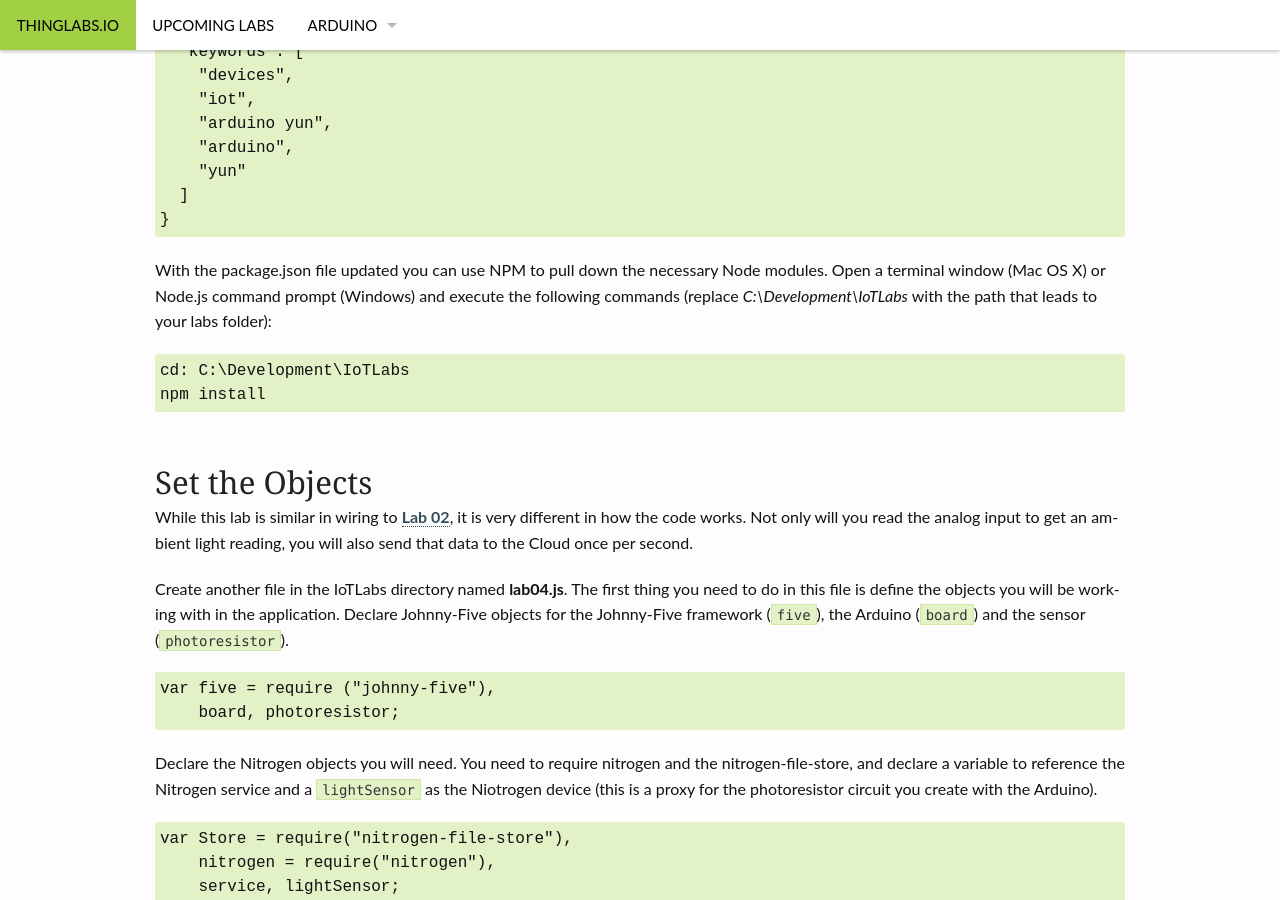
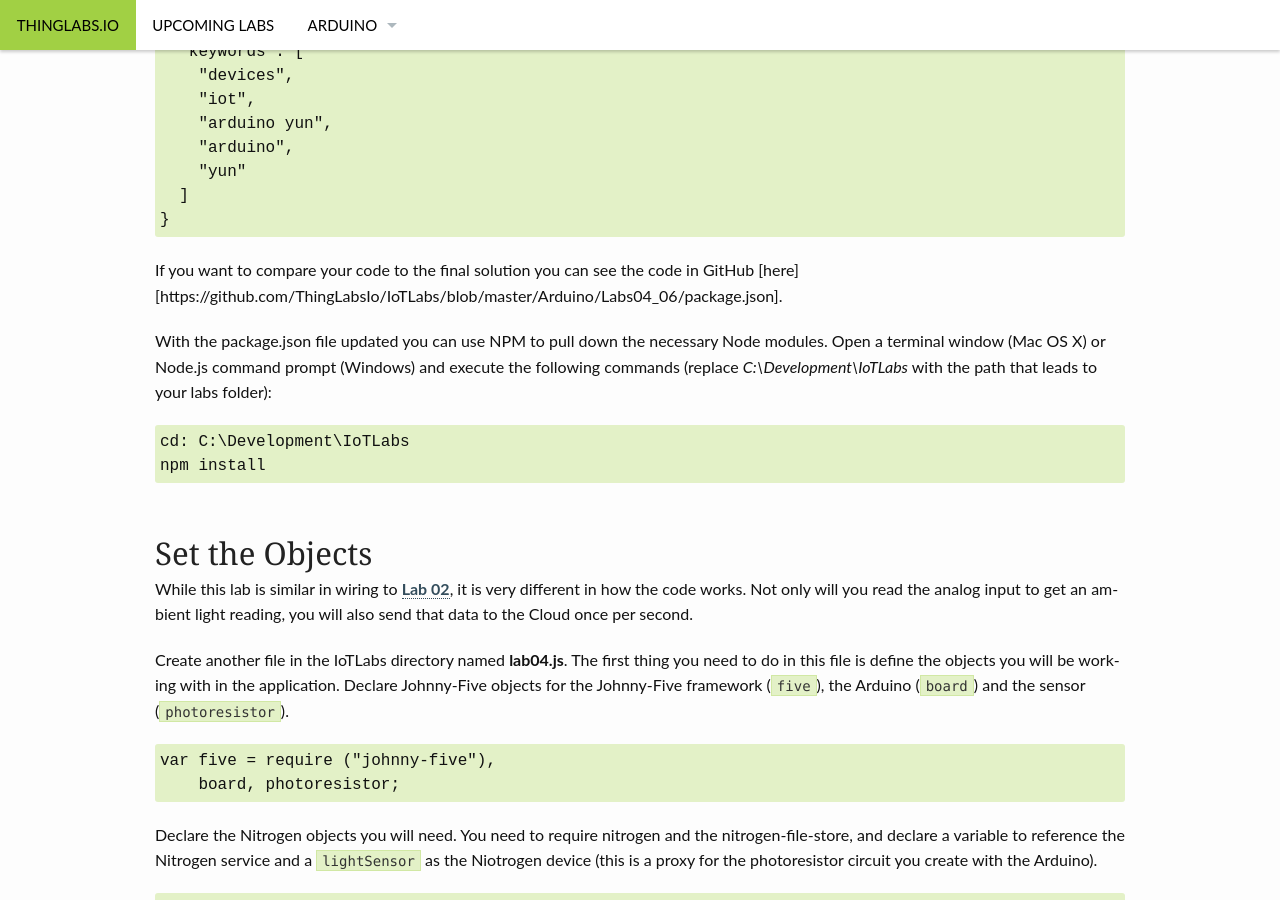
Before and after one commit to ThingLabsIo/ThingLabsIo.github.io, a Jekyll site: the page built from pages/lab004.md, in a window 1280 px wide and 900 px high, scrolled down 4815 px. Built offline with Jekyll 4.4.1, drawn with Linux system fonts in a browser that asks for light colours; some of the changed text lies outside the part shown.

Commit message:
adding links to GitHub for final code solution

```diff
--- a/pages/lab004.md
+++ b/pages/lab004.md
@@ -143,6 +143,8 @@
 }
 </pre>
 
+If you want to compare your code to the final solution you can see the code in GitHub [here][https://github.com/ThingLabsIo/IoTLabs/blob/master/Arduino/Labs04_06/package.json].
+
 With the package.json file updated you can use NPM to pull down the necessary Node modules. Open a terminal window (Mac OS X) or Node.js command prompt (Windows) and execute the following commands (replace _C:\Development\IoTLabs_ with the path that leads to your labs folder):
 <pre>
 cd: C:\Development\IoTLabs
@@ -267,6 +269,8 @@
 
 When you call <code>message.send()</code> this message is sent to the configured Nitrogen service via HTTP. When you run the app, the ambient light reading will be sent to Nitrogen once per second (based on the <code>freq</code> parameter defined in the <code>photoresistor</code> object.
 
+If you want to compare your code to the final solution you can see the code in GitHub [here][https://github.com/ThingLabsIo/IoTLabs/blob/master/Arduino/Labs04_06/lab04.js].
+
 ## Run the App and Verify Data is Being Sent
 When you run the application it will execute on your computer, and thanks to Johnny-Five, it will connect with your board and work directly with it. Basically, instead of running this Node.js application on the Linux distribution on the board, you are running it on your computer while you test it out (don't worry, we will deploy an application onto the Linux distribution and enable your board to run without being tethered to your computer soon enough).
 
```
Also changed, not shown: other parts of pages/lab004.md (+2 -0 lines), pages/lab001.md (+4 -0 lines), pages/lab002.md (+4 -0 lines), pages/lab003.md (+7 -1 lines), pages/lab005.md (+4 -0 lines), pages/lab006.md (+4 -0 lines).
